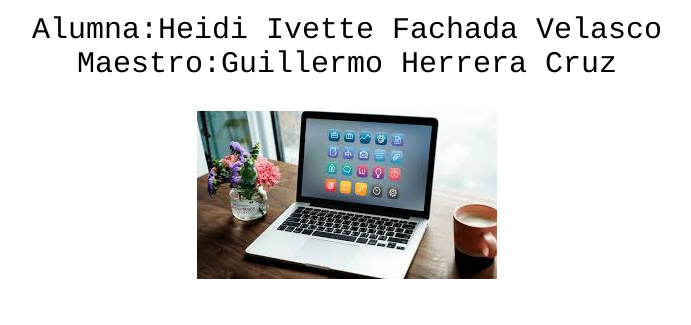
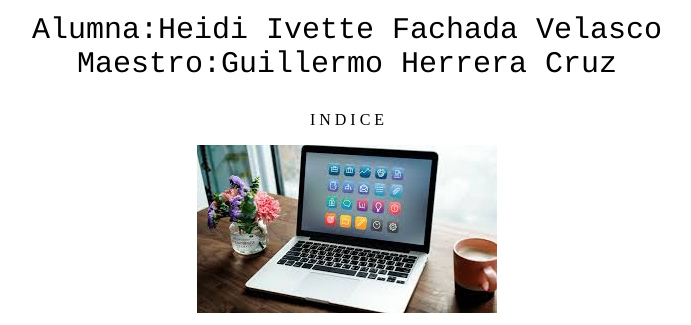
Before and after one commit to TRABAJODETECNOLOGIA/web, a plain HTML site: page index.html in a window 1280 px wide. Shown: the part 490-815 px from the top of the page, without its empty margins (293-984 px from the left). Drawn offline with Linux system fonts and the light colour scheme.

Commit message:
Add files via upload

```diff
--- a/index.html
+++ b/index.html
@@ -24,6 +24,8 @@
  font-size: 30px;"
  >Alumna:Heidi Ivette Fachada Velasco <br/> Maestro:Guillermo Herrera Cruz<p>
 
+<P>I N D I C E
+   <a href="indice.html">
  </body>
 </html>
 <center>
```
